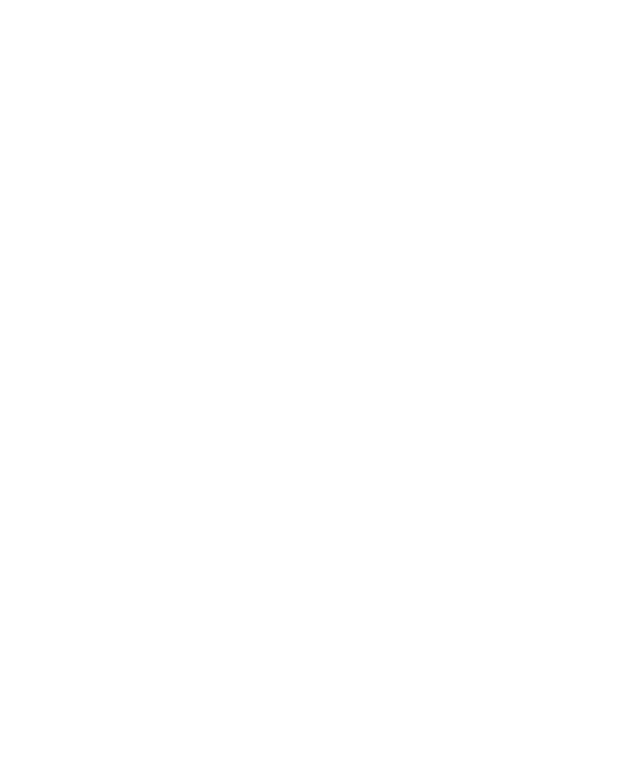
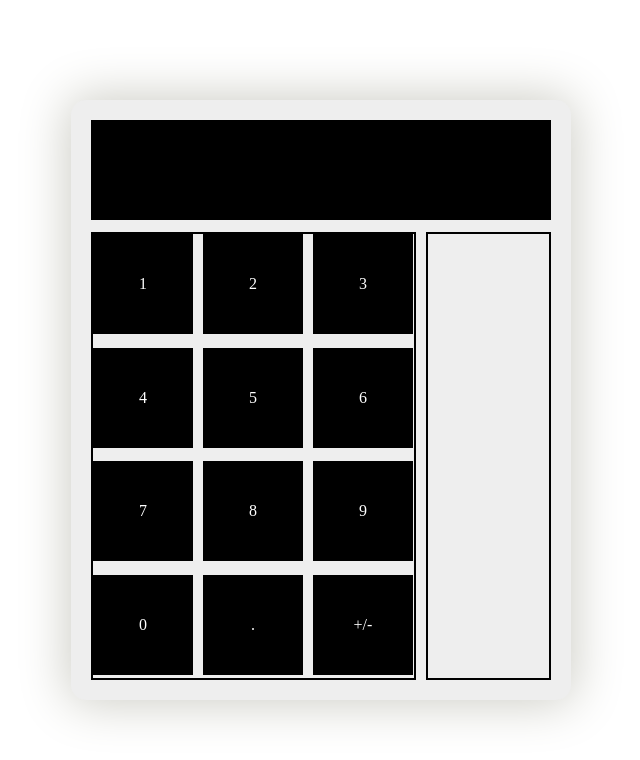
Before and after one commit to Hypirius/calculator, a plain HTML site: page index.html in a window 1280 px wide. Shown: the whole page, without its empty margins (319-959 px from the left). Drawn offline with Linux system fonts and the light colour scheme.

Commit message:
Add right numpad styles and containers

```diff
--- a/index.html
+++ b/index.html
@@ -4,7 +4,28 @@
     <meta charset="UTF-8" />
     <meta name="viewport" content="width=device-width, initial-scale=1.0" />
     <link rel="stylesheet" href="style.css" />
-    <title>Document</title>
+    <title>Calculator</title>
   </head>
-  <body></body>
+  <body>
+    <main id="main-section">
+      <section id="calculator-display"></section>
+      <section id="numpad">
+        <section id="main-numpad">
+          <div id="numpad-1" class="numpad-block">1</div>
+          <div id="numpad-2" class="numpad-block">2</div>
+          <div id="numpad-3" class="numpad-block">3</div>
+          <div id="numpad-4" class="numpad-block">4</div>
+          <div id="numpad-5" class="numpad-block">5</div>
+          <div id="numpad-6" class="numpad-block">6</div>
+          <div id="numpad-7" class="numpad-block">7</div>
+          <div id="numpad-8" class="numpad-block">8</div>
+          <div id="numpad-9" class="numpad-block">9</div>
+          <div id="numpad-0" class="numpad-block">0</div>
+          <div id="numpad-." class="numpad-block">.</div>
+          <div id="numpad-+/-" class="numpad-block">+/-</div>
+        </section>
+        <section id="side-numpad"></section>
+      </section>
+    </main>
+  </body>
 </html>
--- a/style.css
+++ b/style.css
@@ -0,0 +1,74 @@
+* {
+  margin: 0;
+  padding: 0;
+  box-sizing: border-box;
+}
+
+body {
+  height: 100vh;
+  width: 100%;
+}
+
+body {
+  display: flex;
+  align-items: center;
+  justify-content: center;
+}
+
+:root {
+  --main-box-shadow: #ccccc4;
+  --main-bg-color: #eeeeee;
+}
+
+/* MAIN */
+
+#main-section {
+  width: 500px;
+  height: 600px;
+  background-color: var(--main-bg-color);
+}
+
+#main-section {
+  border-radius: 15px;
+  box-shadow: 0px 0px 50px 3px var(--main-box-shadow);
+  padding: 20px;
+}
+
+#calculator-display {
+  width: 100%;
+  height: 100px;
+  background-color: black;
+  margin-bottom: 12px;
+}
+#numpad {
+  display: flex;
+  width: 100%;
+  height: 80%;
+}
+#main-numpad {
+  width: calc(80% - 10px);
+  height: 100%;
+  border: 2px solid black;
+  text-align: center;
+  line-height: 100px;
+}
+
+#main-numpad {
+  display: flex;
+  flex-wrap: wrap;
+  gap: 10px;
+}
+
+.numpad-block {
+  width: 100px;
+  height: 100px;
+  background-color: black;
+  color: white;
+}
+
+#side-numpad {
+  margin-left: 10px;
+  width: 30%;
+  height: 100%;
+  border: 2px solid black;
+}
```
